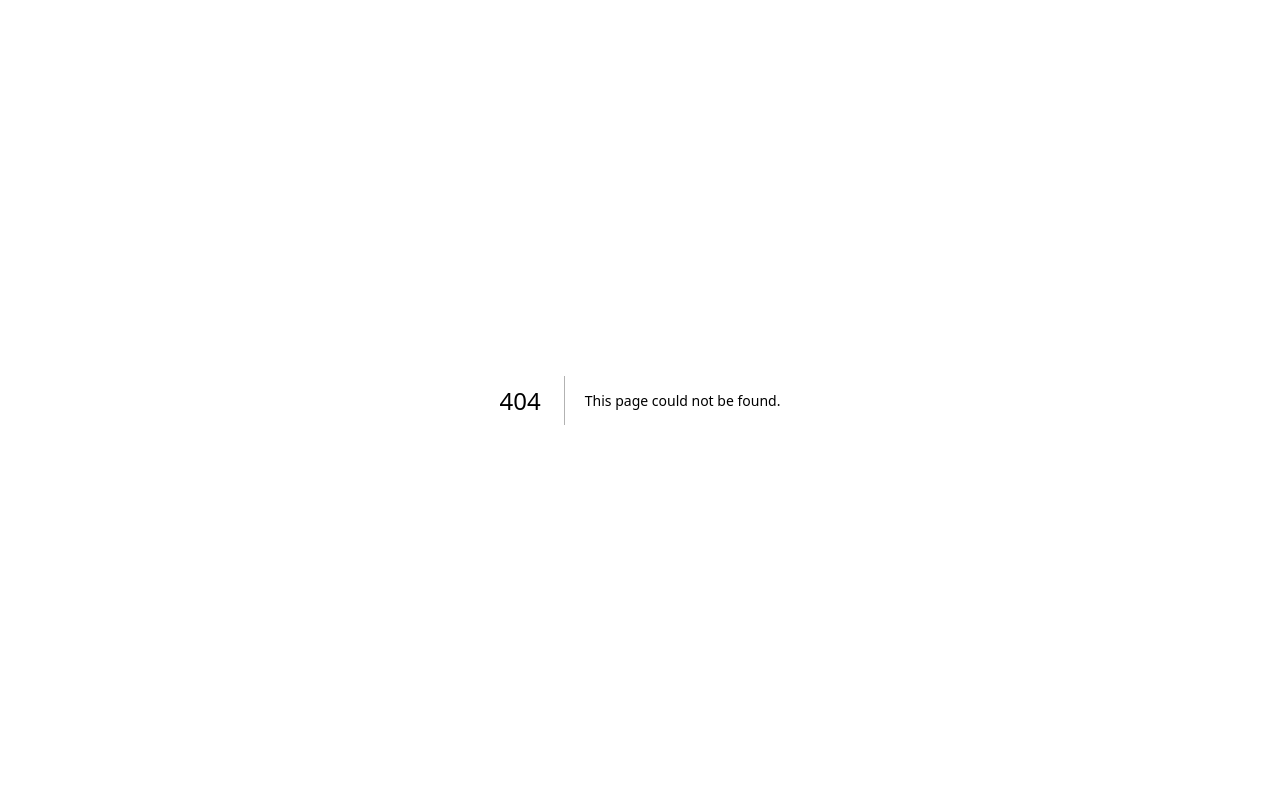
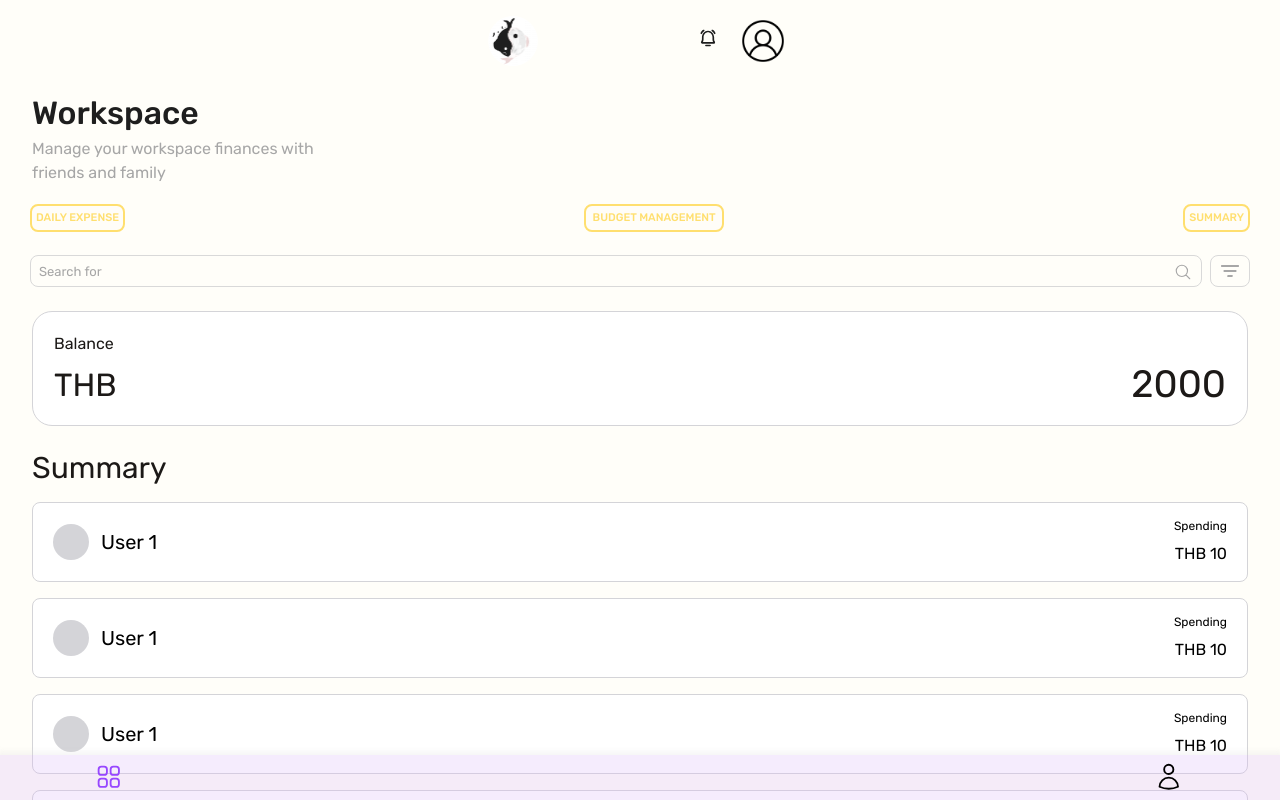
Before and after one commit to Dulyarat455/monieeiei, a Next.js app: page /workspace_summary in a window 1280 px wide. Before the commit this address had no page. Shown: the top 800 px of the page. Built offline with nearby package versions, Linux system fonts and the light colour scheme.

Commit message:
workspace summary page and component

```diff
--- /dev/null
+++ b/src/components/searchandfilter_summary.js
@@ -0,0 +1,37 @@
+import React from "react";
+import Image from "next/image";
+import filter from '../../public/images/filter.png'
+import Calender from "./calender";
+
+export default function Searchandfilter_summary() {
+    const handleIconClick = () => {
+        // Check is search icon ontop
+        console.log('Check button clicked');
+    }
+    return(
+        <div style={{width:'screen', justifyContent:'space-between', padding:'0 30px'}} className="flex mt-4 gap-2 justify-center items-center">
+        <div className="relative w-screen">
+            <input style={{fontSize:'13px'}} className=" w-full h-[32px] p-2.5 bg-[#FFFEF9] rounded-lg border border-[#D9D9D9] focus:outline-none focus:border-purple-400 focus:ring-1 focus:ring-purple-400 placeholder-[#A6A6A6] placeholder:font-rubik pl-2 placeholder-text-xs placeholder-font-rubik placeholder-font-normal"
+            placeholder="Search for"
+            type="text"/>
+            <button className="absolute right-1 translate-y-2 items-center" onClick={handleIconClick}>
+                <svg
+                xmlns="http://www.w3.org/2000/svg"
+                fill="none"
+                viewBox="0 0 32 32"
+                strokeWidth="1.5"
+                stroke="#A7A7A7"
+                className="w-6 h-6">
+                <path strokeLinecap="round" strokeLinejoin="round" d="M21 21l-5.197-5.197m0 0A7.5 7.5 0 105.196 5.196a7.5 7.5 0 0010.607 10.607z" />
+                </svg>
+            </button>
+        </div>
+
+            {/* Add calender */}
+            <button className="w-[43px] h-[32px] bg-[#FFFEF9] rounded-lg border border-[#D9D9D9] flex justify-center items-center">
+                {/*<Calender/>*/}
+                <Image alt="filter" src={filter} className="w-6 h-6 relative"/>
+            </button>
+        </div>
+    )
+}
--- /dev/null
+++ b/src/components/summary.js
@@ -0,0 +1,21 @@
+import React from "react";
+
+export default function Summary() {
+
+    return(
+        <div className="flex justify-start ml-8 me-8 mt-4">
+        <div className="w-full h-20 px-5 py-4 bg-white rounded-lg border border-zinc-300 justify-start items-center inline-flex">
+            <div className="w-full justify-start items-center gap-3 flex">
+                <div className="justify-start items-start gap-2.5 flex">
+                    <div className="w-9 h-9 bg-zinc-300 rounded-full" />
+                </div>
+                <div className="text-black text-xl font-normal font-['Rubik']">User 1</div>
+            </div>
+            <div className="w-full flex-col justify-end items-end gap-2 inline-flex">
+                <div className="text-black text-xs font-normal font-['Rubik']">Spending</div>
+                <div className="text-black text-base font-normal font-['Rubik']">THB 10</div>
+            </div>
+        </div>
+        </div>
+    )
+}
--- /dev/null
+++ b/src/pages/workspace_summary.js
@@ -0,0 +1,126 @@
+import React,{useState} from "react";
+const inter = Rubik({ subsets: ['latin'],weight:['400'] })
+import Navbar from "../components/navbar";
+import { Rubik } from 'next/font/google'
+import Navbarbottom from '../components/navbarbottom';
+import Link from "next/link";
+import Scroll from "@/components/scroll";
+import Searchandfilter_summary from "@/components/searchandfilter_summary";
+import Summary from "@/components/summary";
+
+export default function Workspace_dailyexpense(){
+    const [showLine_dailyExpense, setShowLine_dailyExpense] = useState(false);
+    const [showLine_Budget, setShowLine_Budget] = useState(false);
+    const [showLine_Summary, setShowLine_Summary] = useState(false);
+    // Check if have transaction data
+    // const [isInformationAvailable, setIsInformationAvailable] = useState(true);
+
+
+
+    const handleTabClick = (tabName) => {
+        if (tabName === "dailyExpense") {
+          setShowLine_dailyExpense(true);
+          setShowLine_Budget(false);
+          setShowLine_Summary(false);
+        } else if (tabName === "budgetManagement") {
+          setShowLine_dailyExpense(false);
+          setShowLine_Budget(true);
+          setShowLine_Summary(false);
+        } else if (tabName === "summary") {
+          setShowLine_dailyExpense(false);
+          setShowLine_Budget(false);
+          setShowLine_Summary(true);
+        }
+      };
+
+
+    return(
+        <div className={`min-h-screen bg-[#FFFEF9] ${inter.className}`}>
+            <div className="flex flex-col items-center justify-center h-full ">
+            <Navbar/> {/* Change Navbar to workspace */}
+            </div>
+            <div className="text-[#1E1E1E] text-[32px] font-medium font-rubik mt-4 ml-8 flex">Workspace</div>
+            <div className="ml-8 font-normal font-rubik text-[#A7A7A7]">Manage your workspace finances with</div>
+            <div className="ml-8 font-normal text-base font-rubik text-[#A6A6A6] items-center justify-center">friends and family</div>
+
+            <nav style={{width:'100%', justifyContent:'space-between',padding:'0 30px'}} className="mt-3 h-[42px] justify-start items-center inline-flex">
+                <div className="flex-col justify-center items-center inline-flex" >
+                    <button onClick={() => handleTabClick("dailyExpense")}
+                    className={`p-1 ms-0 bg-[#FFFDF8] hover:bg-[#FAE392] hover:shadow-md border-2 border-[#FFDF6F] rounded-lg justify-center items-center inline-flex ${
+                    showLine_dailyExpense ? "active-tab" : ""
+                    }`}>
+                        <div style={{fontSize:'11px'}} className="text-[#FFDF6F] hover:text-[#9B7C0D] text-xs font-medium font-rubik uppercase ">Daily Expense</div>
+                    </button>
+                    { showLine_dailyExpense && (
+                    <div style={{content:'" "', width: '85%', height:'4px', background:'#FAE392', bottom:'-2px', left:'20px'}} className="mt-2 rounded-full" ></div>)}
+                </div>
+                <div>
+                    <button onClick={() => handleTabClick("budgetManagement")}
+                    className={`p-1 me-0 bg-[#FFFDF8] w-[140px] hover:bg-[#FAE392] hover:shadow-md rounded-lg border-2 border-[#FFDF6F] justify-center items-center gap-2 flex ${
+                    showLine_Budget ? "active-tab" : ""
+                    }`}>
+                        <div style={{fontSize:'11px'}} className="text-[#FFDF6F] hover:text-[#9B7C0D] text-xs font-medium font-rubik uppercase">Budget management</div>
+                    </button>
+                    {showLine_Budget && (
+                    <div style={{content:'" "', width: '90%', height:'4px', background:'#FAE392', bottom:'-2px'}} className="mt-2 ms-2 rounded-full"></div>)}
+                </div>
+                <div>
+                    <button onClick={() => handleTabClick("summary")}
+                    className={`p-1 bg-[#FFFDF8] hover:shadow-md hover:bg-[#FAE392] rounded-lg border-2 border-[#FFDF6F] justify-center items-center flex ${
+                    showLine_Summary ? "active-tab" : ""
+                    }`}>
+                        <div style={{fontSize:'11px'}} className="text-[#FFDF6F] hover:text-[#9B7C0D] text-xs font-medium font-rubik uppercase">Summary</div>
+                    </button>
+                    {showLine_Summary && (
+                    <div style={{content:'" "', width: '85%', height:'4px', background:'#FAE392', bottom:'-2px', left:'20px'}} className="mt-2 ms-1.5 rounded-full"></div>)}
+                </div>
+            </nav>
+            <Searchandfilter_summary/>
+            <Navbarbottom />
+            {/*<Scroll/>*/}
+            <div className="flex justify-start ml-8 me-8 mt-6">
+                <div className="w-full h-[115px] px-[21px] py-5 bg-white rounded-[20px] border border-zinc-300 flex-col justify-start items-start inline-flex">
+                    <div className="text-stone-900 text-base font-normal font-['Rubik']">Balance</div>
+                    <div className="w-full justify-start items-center inline-flex">
+                        <div className="w-full text-stone-900 text-[32px] font-normal font-['Rubik']">THB</div>
+                        <div className="text-stone-900 text-[38px] font-normal font-['Rubik']">2000</div>
+                    </div>
+                </div>
+            </div>
+            <div className="justify-start ml-8 mt-6 text-stone-900 text-3xl font-normal font-['Rubik']">Summary</div>
+            <div className="mt-4 mb-14">
+                <Summary/>
+                <Summary/>
+                <Summary/>
+                <Summary/>
+                <Summary/>
+            </div>
+
+            {/*<div className="flex flex-col items-center justify-center h-full mt-2">
+                <svg
+                    xmlns="http://www.w3.org/2000/svg"
+                    fill="none" viewBox="0 0 24 24"
+                    strokeWidth="1.5"
+                    stroke="#D9D9D9"
+                    className="w-28 h-28 mt-12">
+                    <path
+                    strokeLinecap="round"
+                    strokeLinejoin="round"
+                    d="M12 9v3.75m9-.75a9 9 0 11-18 0 9 9 0 0118 0zm-9 3.75h.008v.008H12v-.008z" />
+                    </svg>
+                    <label className="text-[#D9D9D9] text-xs font-normal font-rubik">Do not found the transactions</label>
+                    <div className="flex justify-center items-center h-full">
+                        <Link href="/dailyexpense">
+                            <button type="button" className="bg-[#D8B4F8] mt-4 w-40 h-12 border-bottom-4 rounded-xl text-white font-rubik text-sm hover:bg-[#CA8DFF]">Add a transaction</button>
+                        </Link>
+                    </div>
+                {/* Use component
+            </div>*/}
+            {/*<div className="flex justify-center items-center h-full">
+                <Link href="/dailyexpense">
+                    <button type="button" className="bg-[#D8B4F8] mt-4 w-40 h-12 border-bottom-4 rounded-xl text-white font-rubik text-sm hover:bg-[#CA8DFF]">Add a transaction</button>
+                </Link>
+            </div>*/}
+        </div>
+    )
+}
```
